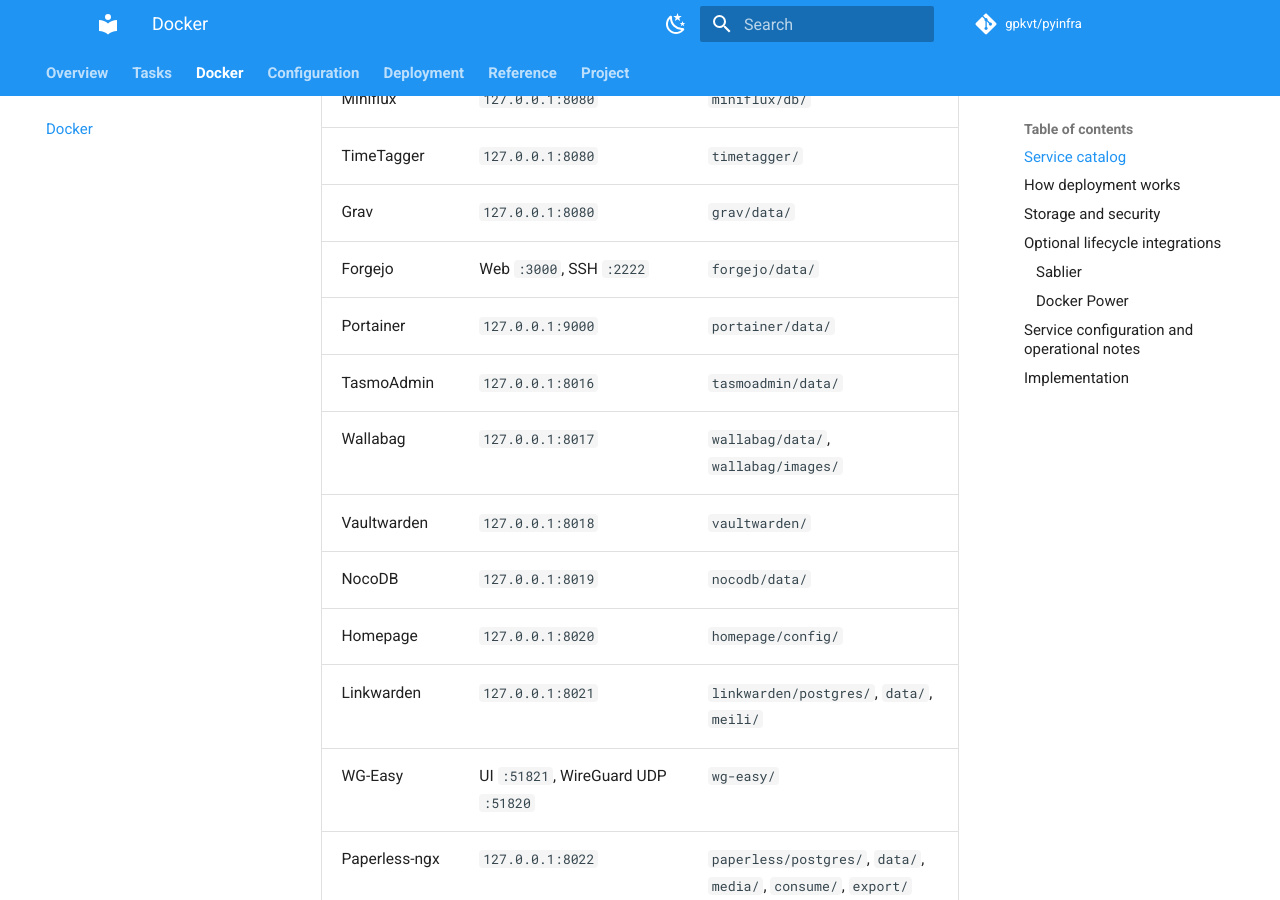
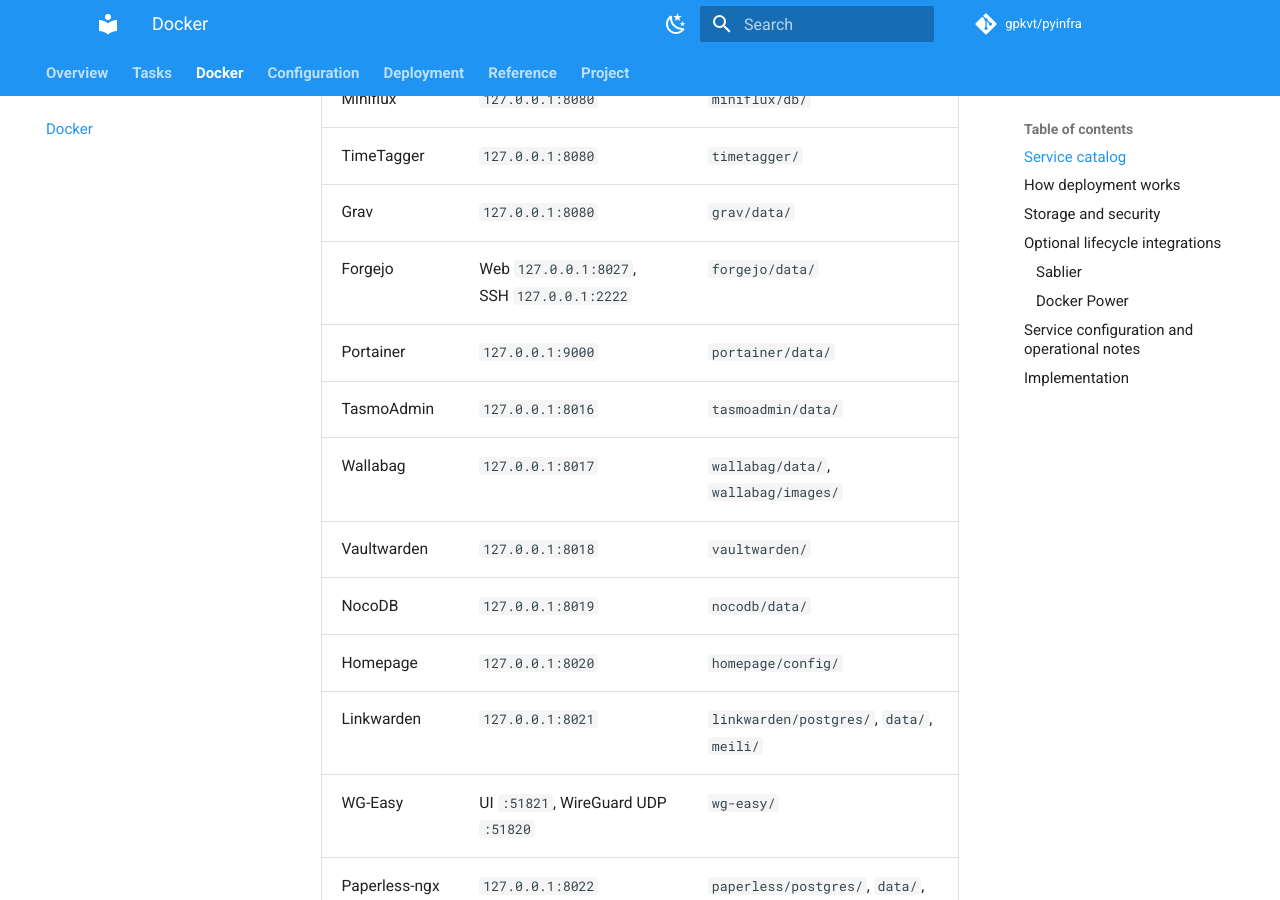
Before and after one commit to gpkvt/pyinfra, an MkDocs documentation site: the page built from docs/docker.md, in a window 1280 px wide and 900 px high, scrolled down 759 px. Built offline with MkDocs 1.6.1 and Material for MkDocs 9.7.7, drawn with Linux system fonts in a browser that asks for light colours; comment, search, counter and statistics services are not loaded; part of the change alters nothing that is shown.

Commit message:
docs(forgejo): align port examples and reverse proxy guidance

````diff
--- a/docs/docker.md
+++ b/docs/docker.md
@@ -18,7 +18,7 @@ The ports below are the documented defaults. Web interfaces generally bind to lo
 | Miniflux | `127.0.0.1:8080` | `miniflux/db/` |
 | TimeTagger | `127.0.0.1:8080` | `timetagger/` |
 | Grav | `127.0.0.1:8080` | `grav/data/` |
-| Forgejo | Web `:3000`, SSH `:2222` | `forgejo/data/` |
+| Forgejo | Web `127.0.0.1:8027`, SSH `127.0.0.1:2222` | `forgejo/data/` |
 | Portainer | `127.0.0.1:9000` | `portainer/data/` |
 | TasmoAdmin | `127.0.0.1:8016` | `tasmoadmin/data/` |
 | Wallabag | `127.0.0.1:8017` | `wallabag/data/`, `wallabag/images/` |
@@ -104,7 +104,7 @@ The task reference explains Homepage widgets, Linkwarden bookmark synchronizatio
     - **Miniflux** uses a PostgreSQL companion container. Its database is persisted in `~/.docker/miniflux/db/`; administrator and database credentials are read from `secrets.docker.miniflux`.
     - **TimeTagger** stores its data in `~/.docker/timetagger/`, mounted at the container's `/root/_timetagger` directory.
     - **Grav** persists the complete web application data directory in `~/.docker/grav/data/`. Its `setup`, `scheduler` and `fix_permissions` options are configurable.
-    - **Forgejo** persists application data in `~/.docker/forgejo/data/`. Its web and SSH ports bind to loopback by default; the public domain is configurable.
+    - **Forgejo** persists application data in `~/.docker/forgejo/data/`. Its web and SSH ports bind to loopback by default; the public domain is configurable. The HTTP host port defaults to `8027` while the container continues listening on `3000`. Override it with `docker.forgejo.port` if needed, and point the corresponding Caddy `reverse_proxy` to the same loopback host port (for example `127.0.0.1:8027`). Existing explicit `port: 3000` host settings are not migrated automatically; update that setting and the Caddy route together to resolve a conflict.
     - **Portainer** persists data in `~/.docker/portainer/data/` and mounts `/var/run/docker.sock`. Access to Portainer effectively grants administrative control over the Docker host; expose it only through a trusted, authenticated reverse proxy.
     - **TasmoAdmin** mounts `~/.docker/tasmoadmin/data/` at `/data/tasmoadmin`, matching its `TASMO_DATADIR` setting.
     - **Wallabag** uses SQLite and persists its database/application data and article images in the two host directories shown above. The directories are mounted into the container paths used by Wallabag's `www-data` process. The supplied local Caddy configuration publishes it as `wallabag.21x9.org`; the initial credentials are `wallabag` / `wallabag`, which must be changed after first login.
@@ -186,14 +186,13 @@ The task reference explains Homepage widgets, Linkwarden bookmark synchronizatio
 
     Enable it by adding an AdGuard Home mapping to `docker` in `@local.py`. It runs as a Docker Compose container using host networking, which lets DNS listen directly on host TCP/UDP port 53 without Docker port publishing. Persistent configuration and query data remain in the bind-mounted directories `~/.docker/adguard_home/conf/` and `~/.docker/adguard_home/work/`. The default image is pinned to `adguard/adguardhome:v0.107.80`; override it with `docker.adguard_home.image` when deliberately upgrading.
 
-    Configure the web UI port with `docker.adguard_home.web_port` in `@local.py`. It defaults to `3000` when omitted; set it to `3001` when Forgejo already occupies host port 3000:
+    Configure the web UI port with `docker.adguard_home.web_port` in `@local.py`. It defaults to `3000` when omitted; set it to `3001` if another service already occupies host port 3000. Forgejo now defaults to host port `8027`:
 
     ```python
-    web_port = 3001
-
     docker = {
         "adguard_home": {
-            "image": "adguard/adguardhome:v0.107.80",
+            "image": "adguard/adguardhome:v0.107.80",  # Pinned container image.
+            "web_port": 3001,  # Host web UI port, different from another listener on 3000.
         },
     }
     caddy_config = {
````
